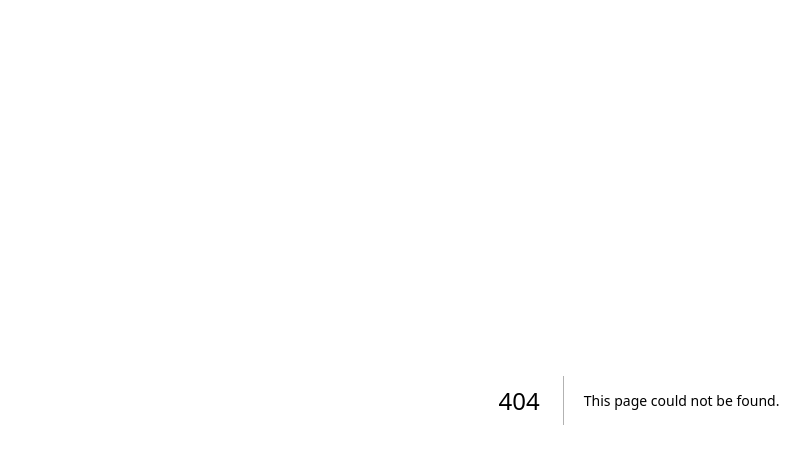
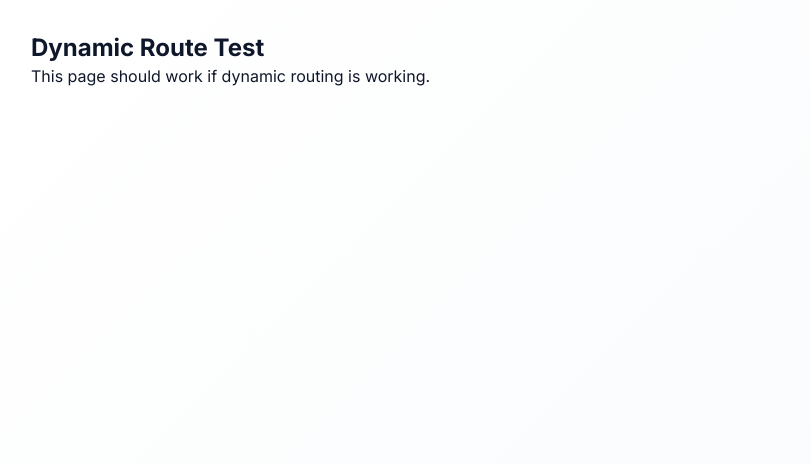
Before and after one commit to larbito/bulkimageenhancer, a Next.js app in the folder frontend/: page /test-dynamic in a window 1280 px wide. Before the commit this address had no page. Shown: the top 464 px of the page, without its empty margins (1-811 px from the left). Built offline with nearby package versions, Linux system fonts and the light colour scheme.

Commit message:
test: add simple dynamic route test

```diff
--- /dev/null
+++ b/frontend/app/test-dynamic/page.tsx
@@ -0,0 +1,8 @@
+export default function TestDynamicPage() {
+  return (
+    <div className="p-8">
+      <h1 className="text-2xl font-bold">Dynamic Route Test</h1>
+      <p>This page should work if dynamic routing is working.</p>
+    </div>
+  );
+}
```
